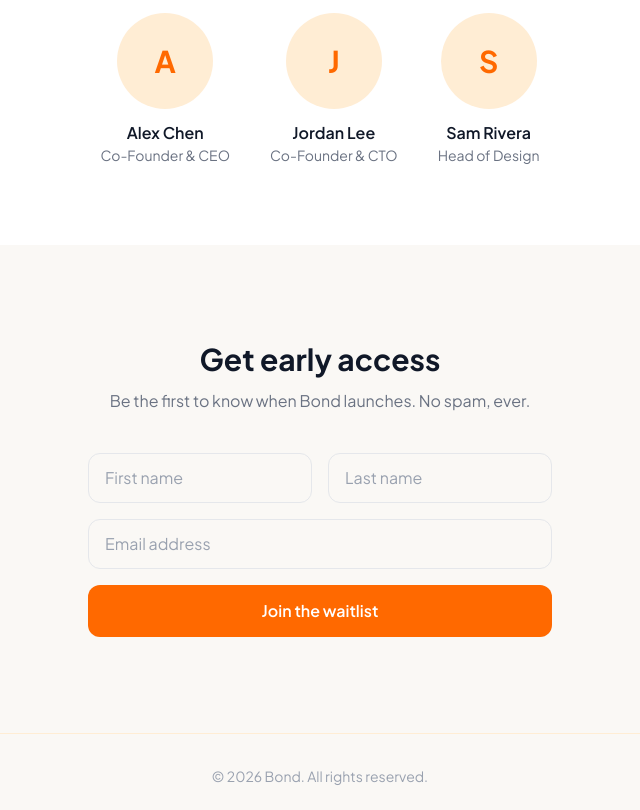
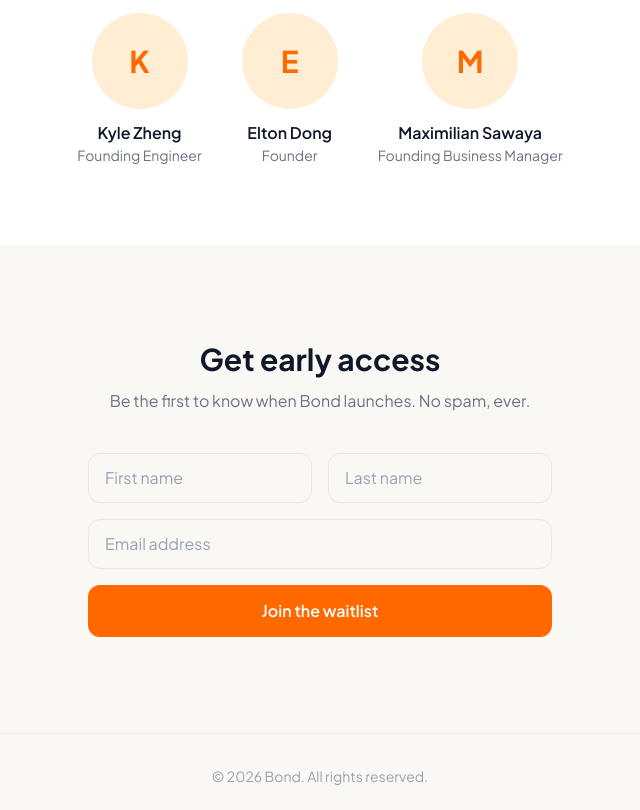
Before and after one commit to KyleZheng11/bond-waitlist, a Next.js app in the folder bond-waitlist/: page / in a window 1280 px wide. Shown: the part 1540-2350 px from the top of the page, without its empty margins (320-960 px from the left). Built offline with nearby package versions, Linux system fonts and the light colour scheme.

Commit message:
changed meet the team

```diff
--- a/bond-waitlist/app/page.tsx
+++ b/bond-waitlist/app/page.tsx
@@ -17,11 +17,9 @@ export default function Home() {
   const [submitted, setSubmitted] = useState(false);
   const [serverError, setServerError] = useState<string | null>(null);
 
-  const {
-    register,
-    handleSubmit,
-    formState: { errors, isSubmitting },
-  } = useForm<FormData>({ resolver: zodResolver(schema) });
+  const {register, handleSubmit, formState: { errors, isSubmitting } } = useForm<FormData>({
+    resolver: zodResolver(schema)
+  });
 
   async function onSubmit(data: FormData) {
     setServerError(null);
@@ -123,9 +121,9 @@ export default function Home() {
             <h2 className="text-3xl font-bold text-center text-gray-900 mb-14">Meet the team</h2>
             <div className="flex flex-wrap justify-center gap-10">
               {[
-                { name: "Alex Chen", role: "Co-Founder & CEO" },
-                { name: "Jordan Lee", role: "Co-Founder & CTO" },
-                { name: "Sam Rivera", role: "Head of Design" },
+                { name: "Kyle Zheng", role: "Founding Engineer" },
+                { name: "Elton Dong", role: "Founder" },
+                { name: "Maximilian Sawaya", role: "Founding Business Manager" },
               ].map(({ name, role }) => (
                 <div key={name} className="flex flex-col items-center gap-3">
                   <div className="w-24 h-24 rounded-full bg-orange-100 flex items-center justify-center text-3xl font-bold text-orange-500">
```
